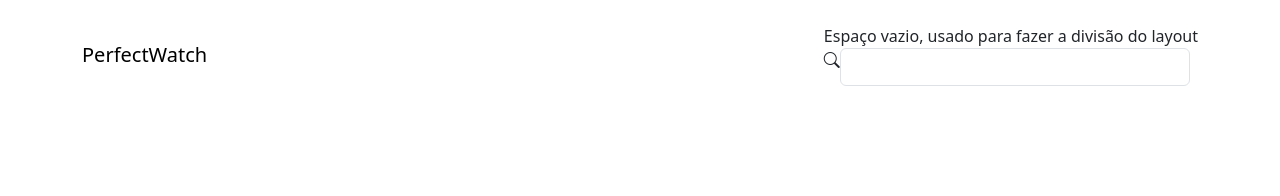
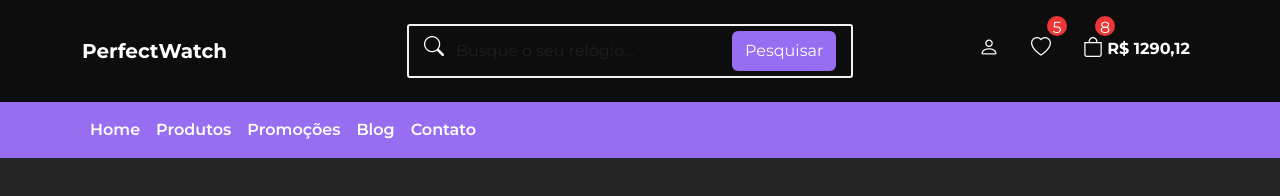
Before and after one commit to GabrielaGilioli/bootstrap, a plain HTML site: page 12_EX_PerfectWatch/index.html in a window 1280 px wide. Drawn offline with nearby package versions, Linux system fonts and the light colour scheme.

Commit message:
exercicio
exercicio

```diff
--- a/12_EX_PerfectWatch/css/styles.css
+++ b/12_EX_PerfectWatch/css/styles.css
@@ -0,0 +1,175 @@
+/* Define uma fonte padrão para todos os elemnetos */
+* {
+    font-family: 'Montserrat', sans-serif;
+}
+
+/* Estilos gerais para o corpo da página */
+body {
+    background-color: #252525; /* Cor de fundo do corpo */
+    color: #FFF; /* Cor do tecto */
+}
+
+/* Classes para diferentes cores de fundo */
+.primary-bg-color {
+    background-color: #252525;
+}
+.destaque {
+    background-color: #0d0d0d;
+}
+.secondary-bg-color {
+    background-color: #976DF2;
+}
+.light-bg-color {
+    background-color: #FCF5EB;
+}
+.dark-bg-color {
+    background-color: #0d0d0d;
+}
+
+/* ______________________________________________ */
+/* Estilos para a barra de navegação (navbar) */
+
+/* Ajusta a direção e alinhamento dos itens da barra de navegação */
+#navbar .navbar-nav {
+    flex-direction: row;
+    justify-content: flex-end;
+}
+
+/* Define margem à esquerda para os itens da barra de navegação */
+#navbar .navbar-nav li {
+    margin-left: 1em;
+}
+
+/* Define a cor do texto e links na barra de navegação */
+#navbar a,
+#navbar button {
+    color: #FFF;
+}
+
+/* Ajusta a posição dos itens da barra de navegação */
+#navbar li {
+    position: relative;
+}
+
+/* Define estilo para ícones na barra de navegação */
+#navbar i {
+    font-size: 20px
+}
+
+/*Define estilo de cor quando o mouse passa sobre os ícones */
+#navbar i:hover {
+    color: #976DF2;
+}
+
+/* Define estilo para caixa com número (ex: quantidade de itens) */
+#navbar span {
+    position: absolute;
+    top: -8px;
+    right: -8px;
+    width: 20px;
+    height: 20px;
+    border-radius: 50%;
+    background-color: #EF3636;
+    text-align: center;
+}
+
+/* Posiciona a caixa com número no item de sacola de compras */
+#bag-item span {
+    left: 20px
+}
+
+/* Estilos para a marca/logo na barra de navegação */
+.navbar-brand {
+    font-weight: 700;
+    width: 100%;
+    text-align: center;
+}
+
+/* Estilo de hover para links 'sobre' */
+.sobre a:hover {
+    color: #0d0d0d !important; /* Importante para sobrepor outros estilos */
+}
+
+
+/* Ajusta estilo quando a largura da tela é maior que 768px */
+@media(min-width: 768px) {
+    .navbar-brand {
+        text-align: left;
+    }
+}
+
+/* Ajusta espaçamento entre itens da barra de navegação */
+#navbar-items {
+    justify-content: space-between;
+}
+
+/* Ajusta espaçamento quando a largura da tela é maior que 768px*/
+@media(min-width: 768px) {
+    #navbar-items {
+        display: flex;
+        min-width: 80%;
+    }
+}
+
+/* Estilos para formulários de busca e newslwtter */
+#search-form,
+#news-form {
+    width: 100%;
+    margin: 2em 0;
+}
+
+/* Ajusta largura e margem quando a largura da tela é maior que 768px */
+@media(min-width: 768px) {
+    #search-form,
+    #news-form  {
+        width: 50%;
+        margin: 0;
+    }
+}
+
+/* Estilos para campos de input em formulários */
+#search-form,
+#news-form {
+    border: 2px solid #F2F2F2;
+    border-radius: 3px;
+    padding: 5px 15px;
+}
+
+/* Estilos para campos de input quando focados */
+#search-form input,
+#news-form input {
+    background-color: transparent;
+    border: none;
+    color: #FFF;
+}
+
+/* Estilos para campos de input quando focados */
+#search-form input:focus,
+#news-form input:focus {
+    box-shadow: none;
+}
+
+/* Estilos para placeholders em campos de input*/
+#search-form input:focus,
+#news-form input::placeholder {
+    color: #fff;
+}
+
+/* _____________________________________ */
+/* Estilos para a barra de navegação inferior (bottom-navbar) */
+
+/* Ajusta a posição dos itens na barra de navegação inferior */
+#bottom-navbar-container .container {
+    justify-content: flex-end;
+}
+
+/* Define cor do texto e links na barra de navegação inferior */
+#bottom-navbar-container a {
+    color: #fff;
+    font-weight: 600;
+}
+
+/* Define tamanho do ícone do botão para mostrar/esconder o menu */
+.navbar-toggler {
+    font-size: 1.5em;
+}
--- a/12_EX_PerfectWatch/index.html
+++ b/12_EX_PerfectWatch/index.html
@@ -29,7 +29,7 @@
 </head>
 <body>
   <!-- NAVBAR -->
-  <!-- Primeira Barra de navegação -->
+  <!-- Primeira Barra de Navegação -->
   <nav class="navbar navbar-expand-lg destaque py-4 px-2" id="navbar">
     <div class="container">
       <!-- Marca ou Logo -->
@@ -37,21 +37,82 @@
 
       <!-- Itens da barra de navegação -->
       <div id="navbar-items">
-        <div></div> Espaço vazio, usado para fazer a divisão do layout
+        <div></div> <!--Espaço vazio, usado para fazer a divisão do layout -->
 
-        <!-- Formulário de Busca -->
-        <form class="d-flex" id="search-form">
-          <i class="bi bi-search primary-color"></i>
-          <input class="form-control me-2" type="search" placeholder="">
+      <!-- Formulário de Busca  -->
+      <form class="d-flex" id="search-form">
+        <i class="bi bi-search primary-color"></i>  <!-- Ícone de pesquisa -->
+        <input class="form-control me-2" type="search" placeholder="Busque o seu relógio..." aria-label="Search">
+        <button class="btn secondary-bg-color" type="submit">Pesquisar</button>
+      </form>
 
-        </form>
-
+      <!-- Ícones da barra de navegação -->
+      <ul class="navbar-nav mb-2 mg-lg-0">
+        <li class="nav-item">
+          <a class="nav-link" href="#">
+           <i class="bi bi-person"></i>
+           <!-- link para perfil do usuário -->
+          </a>
+        </li>
+        <li class="nav-item">
+          <a class="nav-link" href="#">
+            <i class="bi bi-heart"></i>  <!-- link para favoritos -->
+          </a>
+          <span class="qty-info">5</span>
+          <!-- Quantidade de itens (ex: favoritos) -->
+        </li>
+        <li class="nav-item" id="bag-item">
+          <a class="nav-link" href="#">
+            <i class="bi bi-bag"></i> <!-- link para carrinho -->
+            <b>R$ 1290,12</b> <!-- Valor total do carrinho -->
+          </a>
+          <span class="qty-info">8</span> <!-- Quantidade de itens no carrinho -->
+        </li>
+      </ul>
       </div>
-
     </div>
-
   </nav>
 
+  <!-- Barra de navegação Inferior -->
+  <nav class="navbar navbar-expand-lg secondary-bg-color p-2" id="bottom-navbar-container">
+    <div class="container">
+<!-- Botão para mostrar/esconder o menu -->
+<button class="navbar-toggler" type="button" data-bs-toggle="collapse"
+data-bs-target="#bottom-navbar" aria-controls="bottom-navbar" aria-expanded="false" aria-label="Toggle navigation">
+<i class="bi bi-list"></i>
+<!-- Ícone de lista (para meu mobile) -->
+</button>
+
+<!-- Itens do menu de navegação inferior -->
+<ul class="navbar-nav mb-2 mb-lg-0 collapse navbar-collapse" id="bottom-navbar">
+  <li class="nav-item sobre">
+    <a class="nav-link" href="#">
+      Home
+    </a>
+  </li>
+  <li class="nav-item sobre">
+    <a class="nav-link" href="#">
+      Produtos
+    </a>
+  </li>
+  <li class="nav-item sobre">
+    <a class="nav-link" href="#">
+      Promoções
+    </a>
+  </li>
+  <li class="nav-item sobre">
+    <a class="nav-link" href="#">
+      Blog
+      </a>
+      </li>
+      <li class="nav-item sobre">
+        <a class="nav-link" href="#">
+          Contato
+          </a>
+          </li>
+          </ul>
+          </div>
+          </nav>
 
 
 </body>
```
